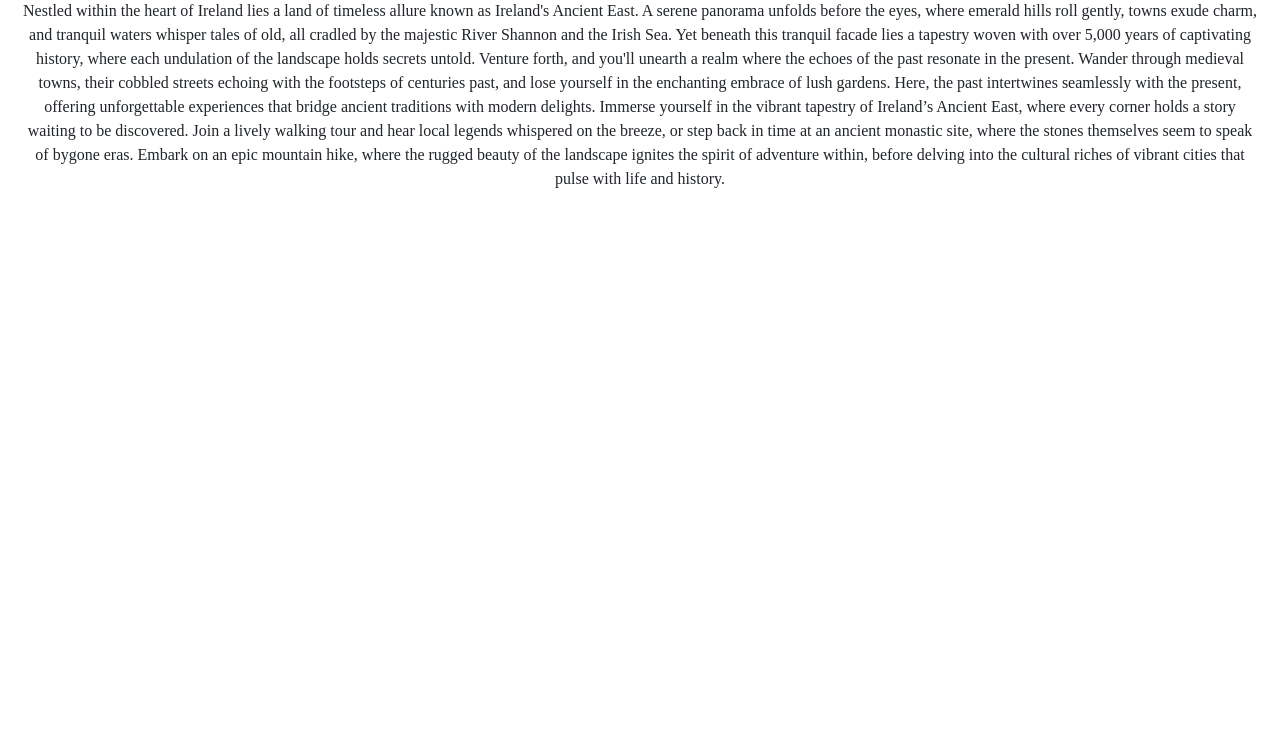
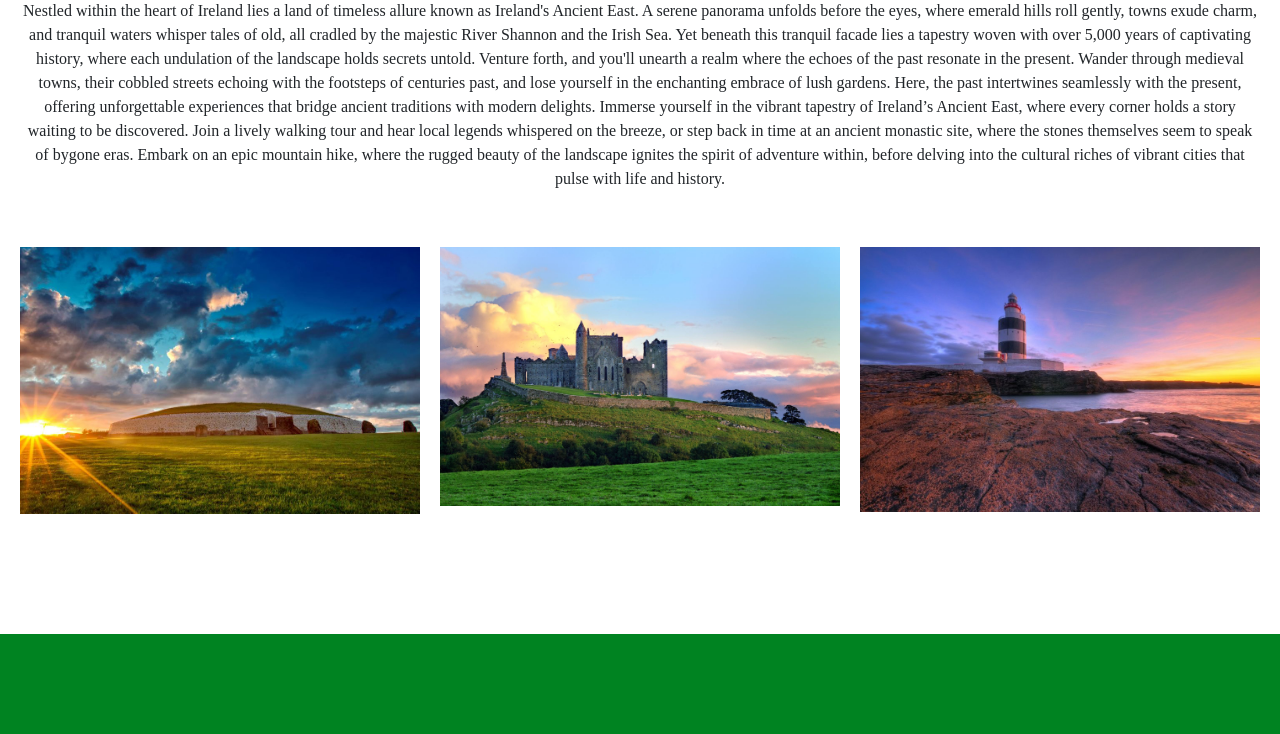
Before and after one commit to danielo127730/EastIrelandTourism, a Flask app: page / in a window 1280 px wide. Shown: the part 752-1486 px from the top of the page. Before the commit the page ends 940 px from the top, so only its background shows below. Run offline with Flask 3, Linux system fonts and the light colour scheme.

Commit message:
Basic EN version of the webpage complete

```diff
--- a/project/app/static/CSS/styles.css
+++ b/project/app/static/CSS/styles.css
@@ -7,6 +7,15 @@ body {background-color: rgb(255, 255, 255);}
     padding: 2px; /* Adjust padding as needed */
     color: #ffffff; /* Text color */
 }
+.white-container {
+  height: 100px;
+  background-color: #ffffff; /* Green color */
+  padding: 2px; /* Adjust padding as needed */
+  color: #ffffff; /* Text color */
+}
+
+
+
 .Titlecontainer {
   text-align: center;
   text-decoration: underline;
@@ -24,8 +33,24 @@ body {background-color: rgb(255, 255, 255);}
 
 
 }
+.gridcontainer-fluid {
+  display: grid;
+  grid-template-columns: repeat(auto-fit, minmax(200px, 1fr)); /* Adjusted to use fractional units with auto-fit */
+  grid-gap: 20px; /* Adjust spacing between images */
+  padding: 20px;
+  width: 100%; /* Make the container span the entire width of the screen */
+}
 
+.gridcontainer-fluid img {
+  width: 100%; /* Ensure images fill their grid cell */
+  height: auto; /* Maintain aspect ratio */
+}
 
+@media (max-width: 768px) {
+  .gridcontainer-fluid {
+    grid-template-columns: repeat(auto-fit, minmax(150px, 1fr)); /* Adjusted to smaller column width */
+  }
+}
 
 .navcontainer {
     height: 55px;
--- a/project/app/templates/base.html
+++ b/project/app/templates/base.html
@@ -53,6 +53,14 @@
     {% endblock %}
 
 
+    <footer>
+        <div class="green-container">
+
+            <!-- Add any other content you want inside the green container -->
+        </div>
+    </footer>
+
+
 
     <script src="https://cdn.jsdelivr.net/npm/@popperjs/core@2.11.8/dist/umd/popper.min.js" integrity="sha384-I7E8VVD/ismYTF4hNIPjVp/Zjvgyol6VFvRkX/vR+Vc4jQkC+hVqc2pM8ODewa9r" crossorigin="anonymous"></script>
     <script src="https://cdn.jsdelivr.net/npm/bootstrap@5.3.3/dist/js/bootstrap.min.js" integrity="sha384-0pUGZvbkm6XF6gxjEnlmuGrJXVbNuzT9qBBavbLwCsOGabYfZo0T0to5eqruptLy" crossorigin="anonymous"></script>
--- a/project/app/templates/index.html
+++ b/project/app/templates/index.html
@@ -13,4 +13,18 @@
 <div class="Textcontainer">
     <p>Nestled within the heart of Ireland lies a land of timeless allure known as Ireland's Ancient East. A serene panorama unfolds before the eyes, where emerald hills roll gently, towns exude charm, and tranquil waters whisper tales of old, all cradled by the majestic River Shannon and the Irish Sea. Yet beneath this tranquil facade lies a tapestry woven with over 5,000 years of captivating history, where each undulation of the landscape holds secrets untold. Venture forth, and you'll unearth a realm where the echoes of the past resonate in the present. Wander through medieval towns, their cobbled streets echoing with the footsteps of centuries past, and lose yourself in the enchanting embrace of lush gardens. Here, the past intertwines seamlessly with the present, offering unforgettable experiences that bridge ancient traditions with modern delights. Immerse yourself in the vibrant tapestry of Ireland’s Ancient East, where every corner holds a story waiting to be discovered. Join a lively walking tour and hear local legends whispered on the breeze, or step back in time at an ancient monastic site, where the stones themselves seem to speak of bygone eras. Embark on an epic mountain hike, where the rugged beauty of the landscape ignites the spirit of adventure within, before delving into the cultural riches of vibrant cities that pulse with life and history.</p>
 </div>
+
+<div class="gridcontainer-fluid">
+    <img src="{{ url_for('static', filename='img/Newgrange.jpg') }}" class="img-fluid" alt="...">
+
+    <img src="{{ url_for('static', filename='img/castle.jpg') }}" class="img-fluid" alt="...">
+    <img src="{{ url_for('static', filename='img/lighthouse.jpg') }}" class="img-fluid" alt="...">
+</div>
+
+<div class="white-container">
+
+</div>
+
+
+
 {% endblock %}
```
Also changed, not shown: project/app/static/img/castle.jpg (added), project/app/static/img/church.webp (added), project/app/static/img/lighthouse.jpg (added), project/app/static/img/rock-of-cashel-deposit.jpg (added).
